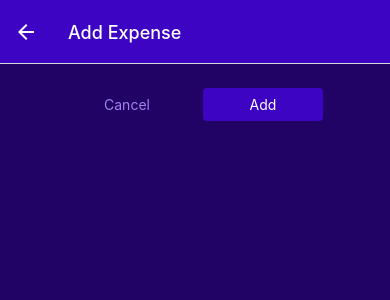
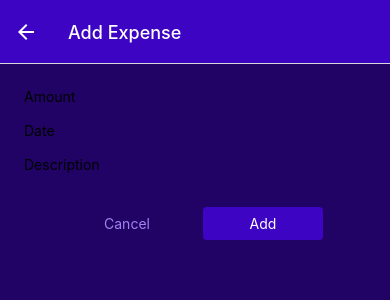
Before and after one commit to ranaawais0303/expenseWithNative, a React Native app in the folder expenseNative/: screen /ManageExpense in a window 390 px wide. Shown: the top 300 px of the page. Built offline with nearby package versions, Linux system fonts and the light colour scheme.

Commit message:
configuring over all input

```diff
--- a/expenseNative/components/ManageExpense/ExpenseForm.js
+++ b/expenseNative/components/ManageExpense/ExpenseForm.js
@@ -1,8 +1,37 @@
 import React from "react";
 import { View } from "react-native";
+import Input from "./Input";
 
 function ExpenseForm(props) {
-  return <View></View>;
+  function amountChangeHandler() {}
+  return (
+    <View>
+      <Input
+        label="Amount"
+        textInputConfig={{
+          keyboardType: "decimal-pad",
+          onChangeText: amountChangeHandler,
+        }}
+      />
+      <Input
+        label="Date"
+        textInputConfig={{
+          placeHolder: "YYYY-MM-DD",
+          maxLength: 10,
+          onChangeText: () => {},
+        }}
+      />
+      <Input
+        label="Description"
+        textInputConfig={{
+          multiline: true,
+          // autoCapitalize:'none',
+          // autoCorrect: false, //default is ture
+          onChangeText: () => {},
+        }}
+      />
+    </View>
+  );
 }
 
 export default ExpenseForm;
--- a/expenseNative/screens/ManageExpenses.js
+++ b/expenseNative/screens/ManageExpenses.js
@@ -5,6 +5,7 @@ import { GlobalStyles } from "../constant/styles";
 import Button from "../components/UI/Button";
 import { useNavigation } from "@react-navigation/native";
 import { useExpenses } from "../store/expenses-context";
+import ExpenseForm from "../components/ManageExpense/ExpenseForm";
 function ManageExpenses({ route, navigation }) {
   const expenseCtx = useExpenses();
 
@@ -43,6 +44,7 @@ function ManageExpenses({ route, navigation }) {
 
   return (
     <View style={styles.container}>
+      <ExpenseForm />
       <View style={styles.buttonContainer}>
         <Button style={styles.button} mode="flat" onPress={cancelHandler}>
           Cancel
```
